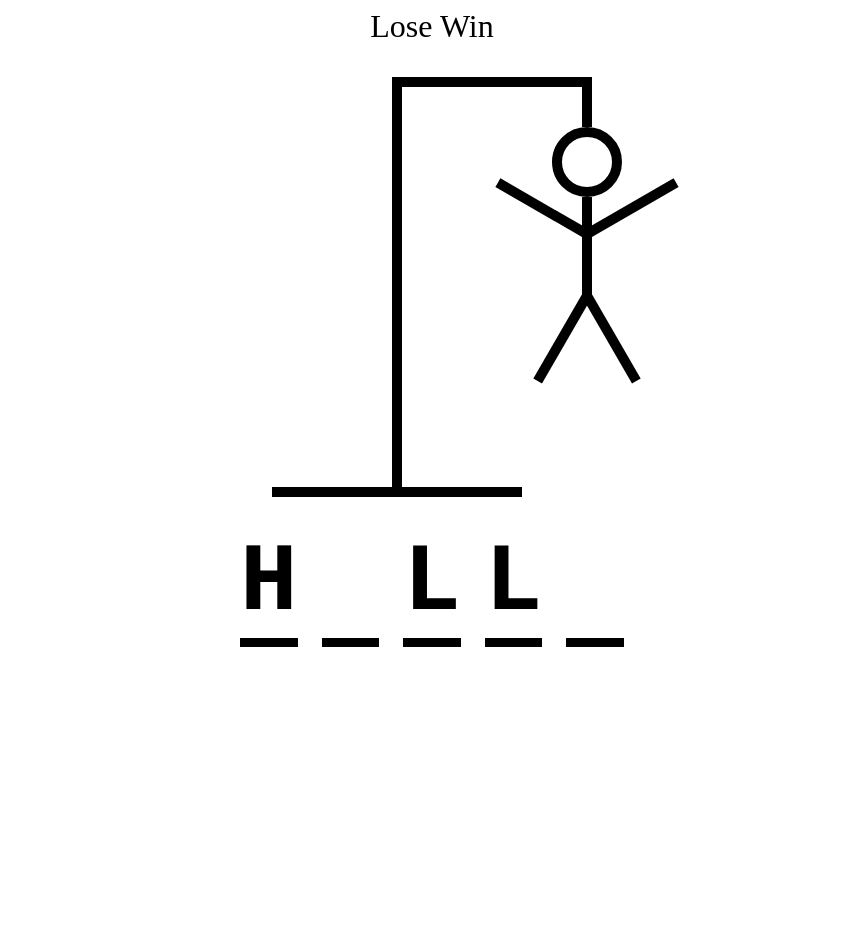
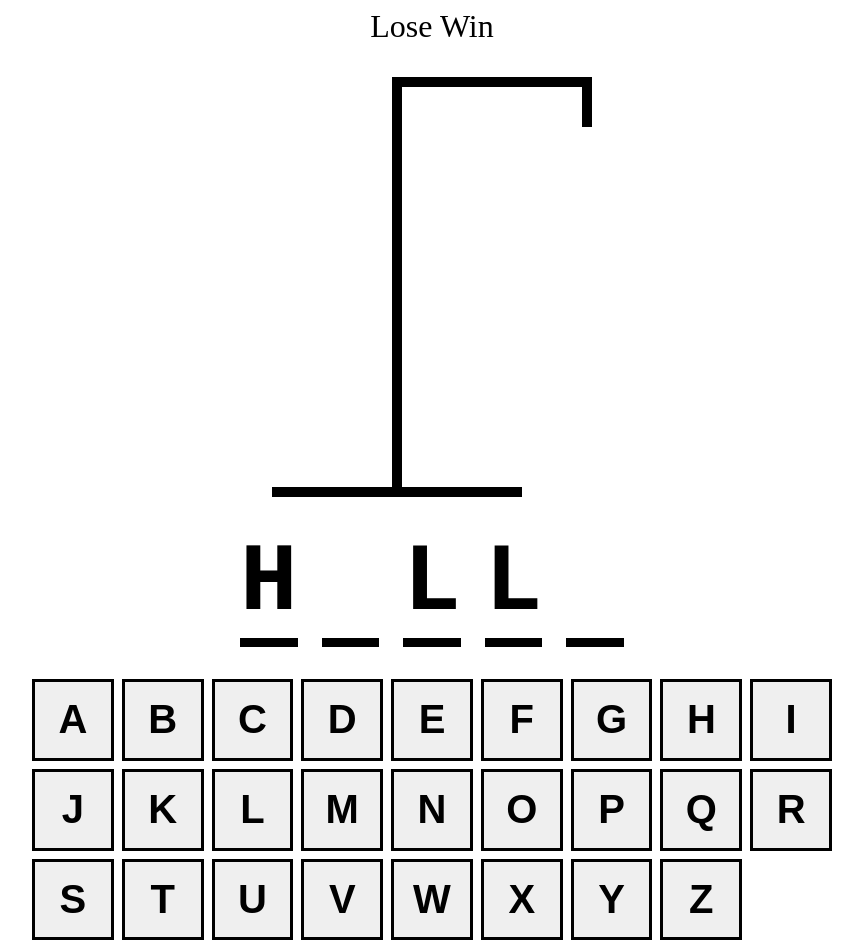
Before and after one commit to notstrada10/littleHangMan, a React (Vite) app: page / in a window 1280 px wide. Shown: the whole page, without its empty margins (208-1071 px from the left). Before the commit the page ends 800 px from the top, so only its background shows below. Built offline with nearby package versions, Linux system fonts and the light colour scheme.

Commit message:
created Keyboard with css Class

```diff
--- a/src/App.tsx
+++ b/src/App.tsx
@@ -10,6 +10,7 @@
   })
 
   const [guessedLetters, setGuessedLetters] = useState<string[]>([])
+  const incorrectLetters = guessedLetters.filter(letter => !workToGuess.includes(letter))
 
   return (
   <div style={{
@@ -24,9 +25,11 @@
       Lose
       Win
     </div>
-    <HangManDrawing />
+    <HangManDrawing numberOfGuesses={incorrectLetters.length} />
     <HangManWord />
+    <div style={{ alignSelf: "stretch" }}>
     <Keyboard />
+    </div>
   </div>
   )
 }
--- a/src/HangManDrawing.tsx
+++ b/src/HangManDrawing.tsx
@@ -75,15 +75,16 @@
     }} />
 )
 
-export function HangManDrawing() {
+const BODY_PARTS = [HEAD, BODY, RIGHT_ARM, LEFT_ARM, RIGHT_LEG, LEFT_LEG]
+
+type HangmanDrawingProps = {
+    numberOfGuesses: number;
+}
+
+export function HangManDrawing({ numberOfGuesses }: HangmanDrawingProps) {
     return (
     <div style= {{ position: "relative" }}>
-        {HEAD}
-        {BODY}
-        {RIGHT_ARM}
-        {LEFT_ARM}
-        {RIGHT_LEG}
-        {LEFT_LEG}
+        {BODY_PARTS.slice(0, numberOfGuesses)}
         <div style={{ height: "50px", width: "10px", background: "black", position: "absolute", top: 0, right: 0 }} />
         <div style={{ height: "10px", width: "200px", background: "black", marginLeft: "120px" }} />
         <div style={{ height: "400px", width: "10px", background: "black", marginLeft: "120px" }} />
--- /dev/null
+++ b/src/Keyboard.module.css
@@ -0,0 +1,24 @@
+.btn {
+    width: 100%;
+    border: 3px solid black;
+    aspect-ratio: 1 / 1;
+    font-size: 2.5rem;
+    text-transform: uppercase;
+    padding: .5rem;
+    font-weight: bold;
+    cursor: pointer;
+    color: black;
+}
+
+.btn.active {
+    background: hsl(200, 100%, 50%);
+    color: white;
+}
+
+.btn.inactive {
+    opacity: .3;
+}
+
+.btn:hover:not(:disabled), .btn:focus:not(:disabled) {
+    background: hsl(200, 100%, 75%);
+}
--- a/src/Keyboard.tsx
+++ b/src/Keyboard.tsx
@@ -1,14 +1,45 @@
+import styles from "./Keyboard.module.css";
+
+const KEYS = [
+    "a",
+    "b",
+    "c",
+    "d",
+    "e",
+    "f",
+    "g",
+    "h",
+    "i",
+    "j",
+    "k",
+    "l",
+    "m",
+    "n",
+    "o",
+    "p",
+    "q",
+    "r",
+    "s",
+    "t",
+    "u",
+    "v",
+    "w",
+    "x",
+    "y",
+    "z",
+];
 
 export function Keyboard() {
+    return (
+        <div style={{ display: "grid", gridTemplateColumns: "repeat(auto-fit, minmax(75px, 1fr))", gap: ".5rem" }}>
+            {KEYS.map(key => {
+                return (
+                    <button className={`${styles.btn}`} key={key}>
 
-    return (
-
-      <div>
-
-        {/* Your JSX content here */}
-
-      </div>
-
+                        {key}
+                    </button>
+                );
+            })}
+        </div>
     );
-
-  }
+}
```
